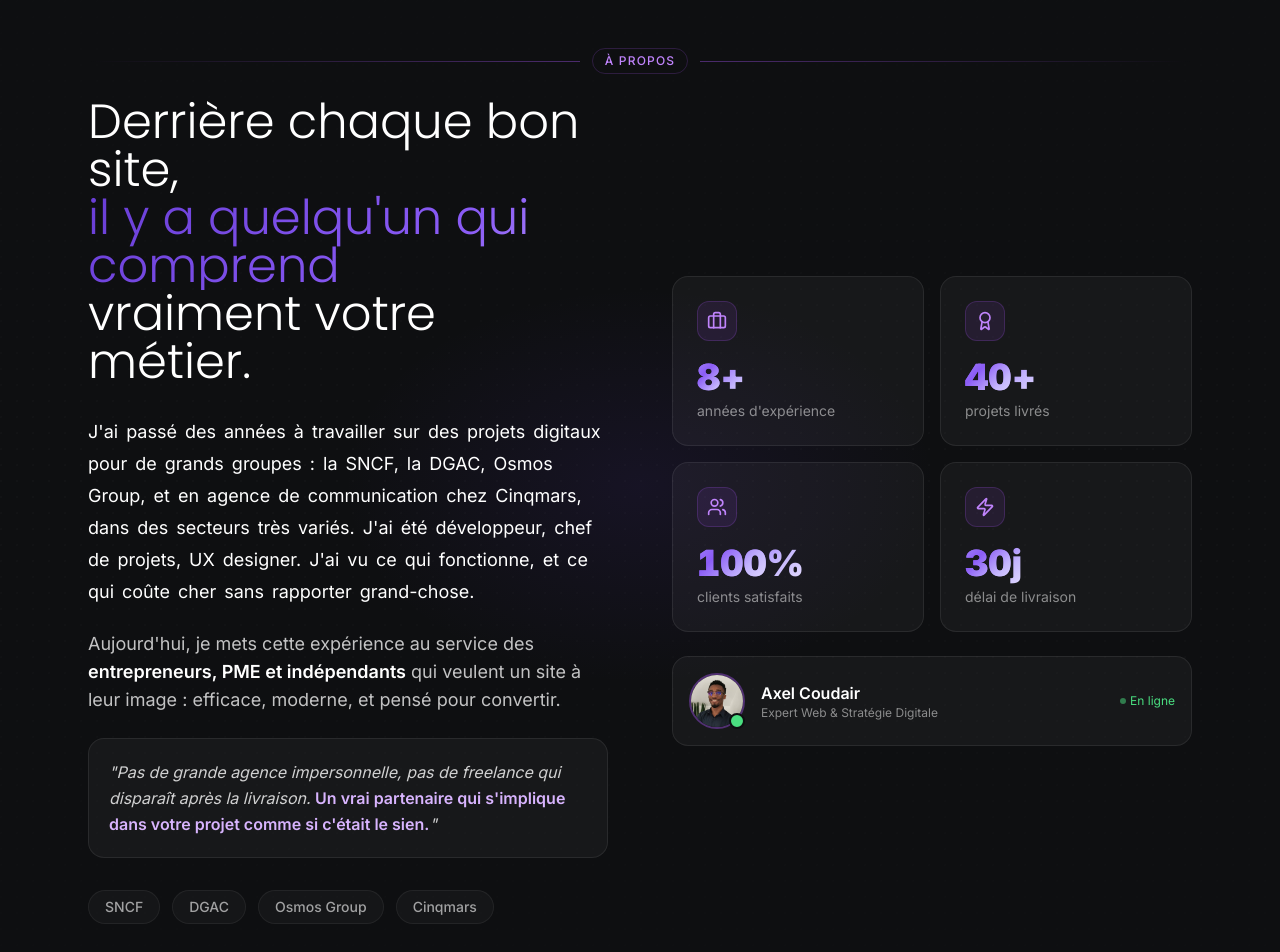
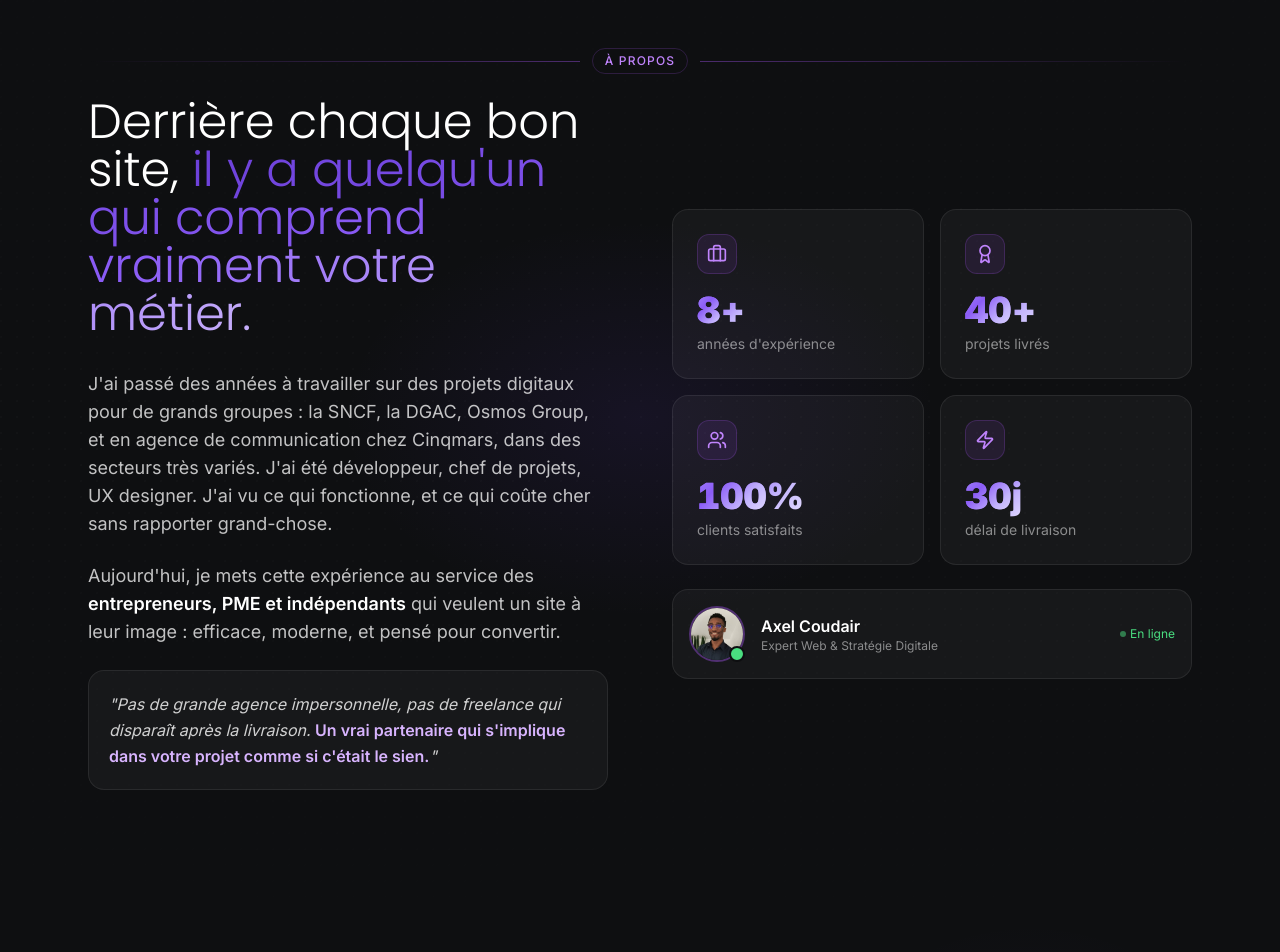
Before and after one commit to code-inspace/AxelMagic, a React (Vite) app: page / in a window 1280 px wide. Shown: the part 880-1832 px from the top of the page. Built offline with nearby package versions, Linux system fonts and the light colour scheme.

Commit message:
fix placment about title

```diff
--- a/src/components/magicui/aurora-text.tsx
+++ b/src/components/magicui/aurora-text.tsx
@@ -13,7 +13,7 @@ export function AuroraText({ children, className, colors }: AuroraTextProps) {
 
   return (
     <span
-      className={cn("inline-block", className)}
+      className={cn("inline", className)}
       style={{
         background: `linear-gradient(135deg, ${gradient})`,
         backgroundSize: "300% 300%",
--- a/src/components/sections/About.tsx
+++ b/src/components/sections/About.tsx
@@ -26,11 +26,12 @@ export function About() {
       {/* Background glow */}
       <div
         className="absolute top-1/2 left-1/2 -translate-x-1/2 -translate-y-1/2 w-[600px] h-[400px] rounded-full opacity-10 pointer-events-none"
-        style={{ background: "radial-gradient(ellipse, #653ad2, transparent 70%)" }}
+        style={{
+          background: "radial-gradient(ellipse, #653ad2, transparent 70%)",
+        }}
       />
 
       <div className="relative z-10 max-w-6xl mx-auto px-6">
-
         <BlurFade inView delay={0}>
           <div className="flex items-center gap-3 mb-6">
             <div className="h-px flex-1 bg-gradient-to-r from-transparent to-purple-500/40" />
@@ -46,57 +47,48 @@ export function About() {
           <div>
             <BlurFade inView delay={0.1}>
               <h2 className="text-4xl sm:text-5xl font-poppins font-light leading-tight mb-8">
-                Derrière chaque bon site,{" "}
-                <AuroraText
-                  colors={["#ffffff", "#a78bfa", "#653ad2", "#8b5cf6", "#ffffff"]}
-                >
-                  il y a quelqu'un qui comprend
-                </AuroraText>{" "}
-                vraiment votre métier.
+                Derrière chaque bon site, <AuroraText colors={["#ffffff", "#a78bfa", "#653ad2", "#8b5cf6", "#ffffff"]}>il y a quelqu'un qui comprend vraiment votre métier.</AuroraText>
               </h2>
             </BlurFade>
 
             <div className="space-y-6 text-white/65 leading-relaxed">
               <BlurFade inView delay={0.2}>
-                <TextReveal
-                  text="J'ai passé des années à travailler sur des projets digitaux pour de grands groupes : la SNCF, la DGAC, Osmos Group, et en agence de communication chez Cinqmars, dans des secteurs très variés. J'ai été développeur, chef de projets, UX designer. J'ai vu ce qui fonctionne, et ce qui coûte cher sans rapporter grand-chose."
-                  className="text-base sm:text-lg"
-                />
+                <p className="text-base sm:text-lg text-white/75">
+                  J'ai passé des années à travailler sur des projets digitaux
+                  pour de grands groupes : la SNCF, la DGAC, Osmos Group, et en
+                  agence de communication chez Cinqmars, dans des secteurs très
+                  variés. J'ai été développeur, chef de projets, UX designer.
+                  J'ai vu ce qui fonctionne, et ce qui coûte cher sans rapporter
+                  grand-chose.
+                </p>
+                <TextReveal text="" className="text-base sm:text-lg" />
               </BlurFade>
 
               <BlurFade inView delay={0.3}>
                 <p className="text-base sm:text-lg text-white/75">
                   Aujourd'hui, je mets cette expérience au service des{" "}
-                  <span className="text-white font-semibold">entrepreneurs, PME et indépendants</span>{" "}
-                  qui veulent un site à leur image : efficace, moderne, et pensé pour convertir.
+                  <span className="text-white font-semibold">
+                    entrepreneurs, PME et indépendants
+                  </span>{" "}
+                  qui veulent un site à leur image : efficace, moderne, et pensé
+                  pour convertir.
                 </p>
               </BlurFade>
 
               <BlurFade inView delay={0.4}>
                 <div className="glass-card border border-purple-500/20 p-5 rounded-2xl">
                   <p className="text-white/80 italic">
-                    "Pas de grande agence impersonnelle, pas de freelance qui disparaît après la livraison.{" "}
+                    "Pas de grande agence impersonnelle, pas de freelance qui
+                    disparaît après la livraison.{" "}
                     <span className="text-purple-300 font-semibold not-italic">
-                      Un vrai partenaire qui s'implique dans votre projet comme si c'était le sien.
-                    </span>"
+                      Un vrai partenaire qui s'implique dans votre projet comme
+                      si c'était le sien.
+                    </span>
+                    "
                   </p>
                 </div>
               </BlurFade>
             </div>
-
-            {/* Experience logos */}
-            <BlurFade inView delay={0.5}>
-              <div className="mt-8 flex flex-wrap gap-3">
-                {["SNCF", "DGAC", "Osmos Group", "Cinqmars"].map((name) => (
-                  <span
-                    key={name}
-                    className="px-4 py-1.5 rounded-full glass border border-white/10 text-sm text-white/60 font-medium"
-                  >
-                    {name}
-                  </span>
-                ))}
-              </div>
-            </BlurFade>
           </div>
 
           {/* Right — stats */}
@@ -143,7 +135,9 @@ export function About() {
                 </div>
                 <div>
                   <p className="font-semibold text-white">Axel Coudair</p>
-                  <p className="text-xs text-white/50">Expert Web & Stratégie Digitale</p>
+                  <p className="text-xs text-white/50">
+                    Expert Web & Stratégie Digitale
+                  </p>
                 </div>
                 <div className="ml-auto">
                   <span className="text-xs text-green-400 flex items-center gap-1">
```
